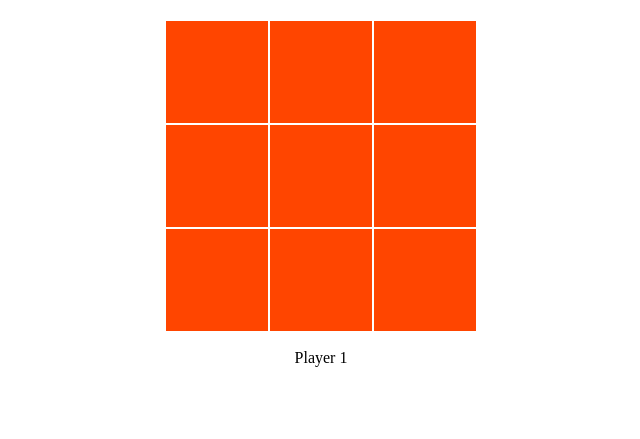
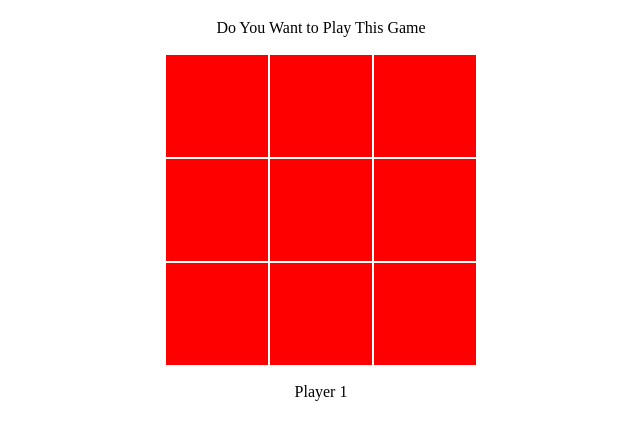
Before and after one commit to A-Wahab-Aamir/tictactoe1, a plain HTML site: page index.html in a window 1280 px wide. Shown: the part 61-500 px from the top of the page, without its empty margins (319-959 px from the left). Drawn offline with Linux system fonts and the light colour scheme.

Commit message:
second_commit

```diff
--- a/index.html
+++ b/index.html
@@ -12,6 +12,7 @@
 <body>
     <center>
         <h1>TIC TAC TOE GAME</h1>
+        <p>Do You Want to Play This Game</p>
         <table>
             <tr>
                 <td id="td_1" onclick="f1()"></td>
--- a/style.css
+++ b/style.css
@@ -1,9 +1,9 @@
-table tr td{
+table tr td {
     width: 100px;
     height: 100px;
-   background-color: orangered;
-   font-size: 40px;
-   color: white;
-   font-weight: bold;
-   text-align: center;
+    background-color: rgb(255, 0, 0);
+    font-size: 40px;
+    color: white;
+    font-weight: bold;
+    text-align: center;
 }
```
